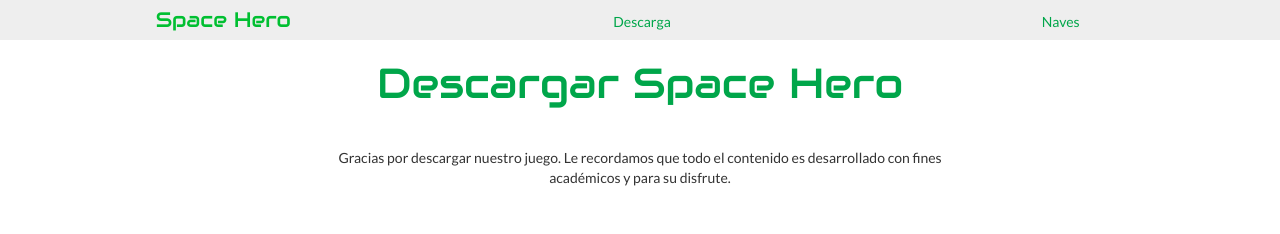
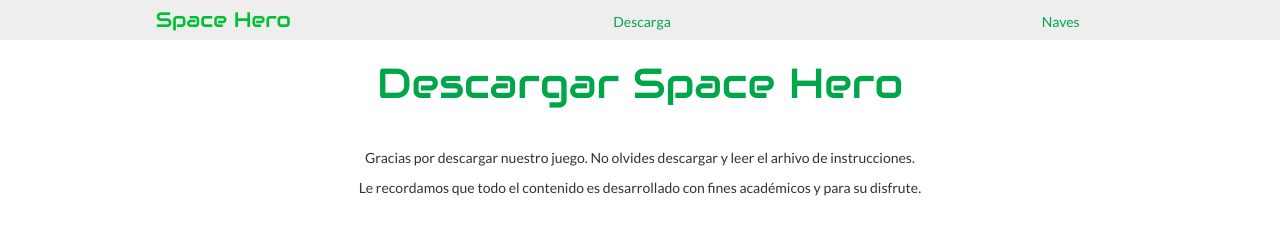
Before and after one commit to Rivert97/Space-Hero, a plain HTML site: page SpaceHero/descarga.html in a window 1280 px wide. Drawn offline with nearby package versions, Linux system fonts and the light colour scheme.

Commit message:
Modificación link de descarga

```diff
--- a/SpaceHero/descarga.html
+++ b/SpaceHero/descarga.html
@@ -19,10 +19,15 @@
 		</ul>
 	</nav>
 	<div class="col-md-6 center-block text-center quitar-float">
-		<h1 class="grande verde audiowide"><a href="https://www.dropbox.com/s/m0xxp54qefo088a/Space%20Hero.exe?dl=0">Descargar Space Hero</a></h1>
-		<p class="chico espacio-arriba">
-			Gracias por descargar nuestro juego. Le recordamos que todo el contenido es desarrollado con fines académicos y para su disfrute.
-		</p>
+		<h1 class="grande verde audiowide"><a href="https://www.dropbox.com/sh/krs1si3yxa9les1/AAC79S7PXIY0Ay8SpxLzvzw2a?dl=0">Descargar Space Hero</a></h1>
+		<div class="chico espacio-arriba">
+			<p>
+				Gracias por descargar nuestro juego. No olvides descargar y leer el arhivo de instrucciones.
+			</p>
+			<p>
+				Le recordamos que todo el contenido es desarrollado con fines académicos y para su disfrute.
+			</p>
+		</div>
 	</div>
 </body>
 </html>
```
